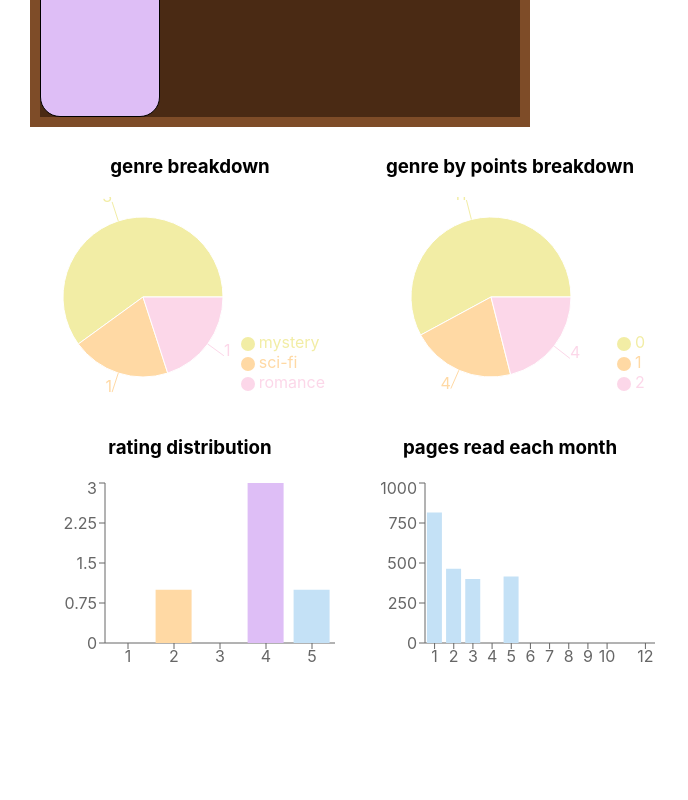
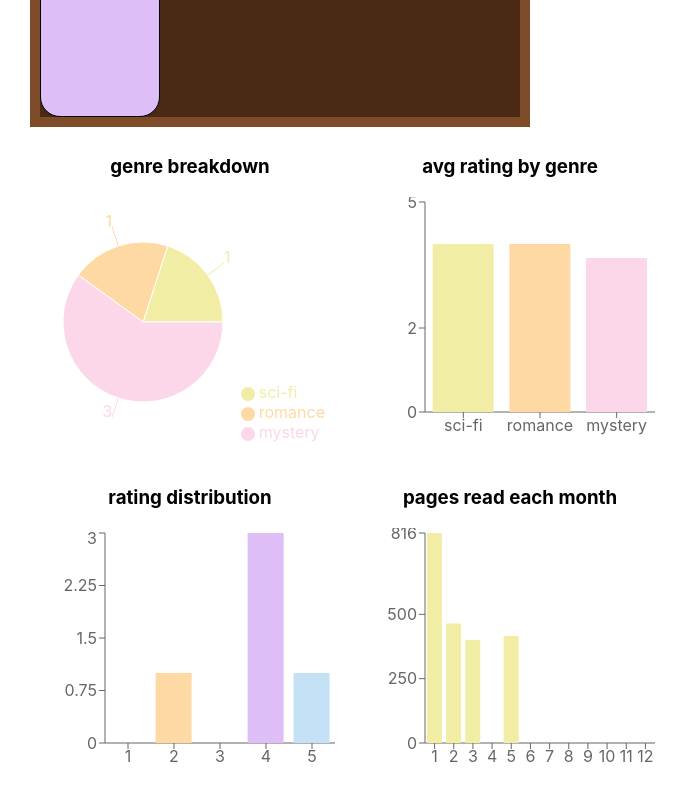
Before and after one commit to kath3rine/just4fun, a React (Create React App) app: page /just4fun/read in a window 1280 px wide. Shown: the part 756-1556 px from the top of the page, without its empty margins (0-688 px from the left). Before the commit the page ends 1484 px from the top, so only its background shows below. Built offline with nearby package versions, Linux system fonts and the light colour scheme.

Commit message:
more graphs

```diff
--- a/src/charts/BarGraph.js
+++ b/src/charts/BarGraph.js
@@ -1,5 +1,5 @@
-import {Tooltip, BarChart, Bar, XAxis, YAxis } from 'recharts'
-function BarGraph({title, w, h, xaxis, bar, dataIn, col, keys, lst, k}) {
+import {Tooltip, BarChart, Bar, XAxis, YAxis, Cell } from 'recharts'
+function BarGraph({title, w, h, xaxis, bar, dataIn, col, palette, keys, lst, k}) {
     var data = []
     if (dataIn) { {/* data alr aggregated */}
         data = dataIn
@@ -17,9 +17,16 @@ function BarGraph({title, w, h, xaxis, bar, dataIn, col, keys, lst, k}) {
             <h3>{title}</h3>
             <BarChart width={w} height={h} data={data}>
                 <Tooltip/>
-                <XAxis dataKey={xaxis ? xaxis : "name"}/>
-                <YAxis />
-                <Bar dataKey={bar ? bar : "count"} fill={col} />
+                <XAxis dataKey={xaxis ? xaxis : "name"} interval={0}/>
+                <YAxis domain={bar == "avgPoints" ? [0, 5] : [0, 8]} interval={0}/>
+                {palette
+                    ? <Bar dataKey={bar ? bar : "count"} >
+                        {data.map((entry, index) => (
+                        <Cell key={`cell-${index}`} fill={palette[index]} />
+                        ))}
+                        </Bar>
+                    : <Bar dataKey={bar ? bar : "count"} fill={col} />
+                }
             </BarChart>
         </div>
     )
--- a/src/data/MovieReviews.json
+++ b/src/data/MovieReviews.json
@@ -6,7 +6,10 @@
         "rating": "s2",
         "points": 2,
         "genre": "drama",
-        "decade": "20s",
+        "decade": "2020s",
+        "theme": [
+            "moving relationship"
+        ],
         "img": "https://upload.wikimedia.org/wikipedia/en/1/11/Aftersun.jpg",
         "review": "felt more like a montage than a film with an actual plot"
     },
@@ -16,9 +19,12 @@
         "month": 3,
         "rating": "s3",
         "points": 3,
+        "theme": [
+            "moving relationship"
+        ],
         "img": "https://upload.wikimedia.org/wikipedia/en/2/2b/Anora_%282024_film%29_poster.jpg",
         "genre": "drama",
-        "decade": "20s"
+        "decade": "2020s"
     },
     {
         "title": "bottoms",
@@ -27,7 +33,12 @@
         "rating": "s4",
         "points": 4,
         "genre": "comedy",
-        "decade": "20s",
+        "decade": "2020s",
+        "theme": [
+            "crude humor and satire",
+            "underdogs and coming of age",
+            "funny jokes and crude humor"
+        ],
         "img": "https://upload.wikimedia.org/wikipedia/en/d/db/Bottoms_poster.jpeg",
         "review": "booksmart's awkward gay cousin"
     },
@@ -38,7 +49,10 @@
         "rating": "s3",
         "genre": "comedy",
         "points": 3,
-        "decade": "20s",
+        "decade": "2020s",
+        "theme": [
+            "crude humor and satire"
+        ],
         "img": "https://upload.wikimedia.org/wikipedia/en/3/38/Shiva_Baby_film_poster.png",
         "review": "extra half-point for dianna agron"
     },
@@ -49,7 +63,12 @@
         "rating": "s4",
         "points": 4,
         "genre": "mystery",
-        "decade": "20s",
+        "decade": "2020s",
+        "theme" : [
+            "crude humor and satire",
+            "twisted dark psychological thriller",
+            "spooky, scary comedy"
+        ],
         "img": "https://upload.wikimedia.org/wikipedia/en/7/7f/Bodies_Bodies_Bodies_%28poster%29.jpeg",
         "review": "good watch. tense w/ a little bit of gen-z humor"
     },
@@ -60,7 +79,10 @@
         "rating": "s3",
         "points": 3,
         "genre": "romance",
-        "decade": "90s",
+        "theme": [
+            "humanity and the world around us"
+        ],
+        "decade": "1990s",
         "img": "https://a.ltrbxd.com/resized/film-poster/4/5/6/0/2/45602-chungking-express-0-1000-0-1500-crop.jpg?v=9475abb05b",
         "review": "could not bring myself to care"
     },
@@ -70,7 +92,10 @@
         "month": 6,
         "rating": "s3",
         "points": 3,
-        "decade": "90s",
+        "decade": "1990s",
+        "theme": [
+            "humanity and the world around us"
+        ],
         "img": "https://upload.wikimedia.org/wikipedia/en/0/04/Fallen-Angels-Poster.jpg",
         "genre": "romance"
     },
@@ -80,8 +105,11 @@
         "month": 6,
         "rating": "s3",
         "points": 3,
+        "theme": [
+            "intense violence and sexual transgression"
+        ],
         "genre": "mystery",
-        "decade": "80s",
+        "decade": "1980s",
         "img": "https://upload.wikimedia.org/wikipedia/en/f/fd/Blue_Velvet_%281986%29.png",
         "review": "wtf (derogatory)"
     },
@@ -92,7 +120,12 @@
         "rating": "s4",
         "points": 4,
         "genre": "romance",
-        "decade": "00s",
+        "decade": "2000s",
+        "theme": [
+            "relationship comedy",
+            "moving relationship",
+            "crude humor and satire"
+        ],
         "img": "https://a.ltrbxd.com/resized/film-poster/3/9/7/1/1/39711-saving-face-0-1000-0-1500-crop.jpg?v=cc366a685a",
         "review": "cute"
     }
--- a/src/data/TVReviews.json
+++ b/src/data/TVReviews.json
@@ -6,7 +6,12 @@
         "points": 4,
         "genre": "drama",
         "month": 1,
-        "decade": "20s",
+        "decade": "2020s",
+        "theme": [
+            "moving relationship",
+            "touching and sentimental family",
+            "powerful stories of heartbreak and suffering"
+        ],
         "review": "a lot less boring than it sounds like it should be",
         "img": "https://a.ltrbxd.com/resized/film-poster/1/0/7/4/9/8/3/1074983-lessons-in-chemistry-0-1000-0-1500-crop.jpg?v=15830ec867"
     },
@@ -16,9 +21,12 @@
         "rating": "s3",
         "points": 3,
         "month": 2,
+        "theme": [
+            "faith and religion"
+        ],
         "img": "https://a.ltrbxd.com/resized/film-poster/7/7/4/9/2/3/774923-midnight-mass-0-2000-0-3000-crop.jpg?v=4f5a735828",
         "genre": "mystery",
-        "decade": "20s"
+        "decade": "2020s"
     },
     {
         "title": "yellowjackets",
@@ -27,7 +35,7 @@
         "points": 5,
         "genre": "horror",
         "month": 5,
-        "decade": "20s",
+        "decade": "2020s",
         "img": "https://a.ltrbxd.com/resized/film-poster/1/3/6/8/6/7/5/1368675-yellowjackets-into-the-wild-of-season-3-0-2000-0-3000-crop.jpg?v=96c959b6d5"
     },
     {
@@ -39,6 +47,6 @@
         "review": "a little slow / not as gripping as i'd like",
         "img": "https://a.ltrbxd.com/resized/film-poster/3/8/4/5/5/7/384557-twin-peaks-0-1000-0-1500-crop.jpg?v=dd1938c1f2",
         "genre": "mystery",
-        "decade": "90s"
+        "decade": "1990s"
     }
 ]
--- a/src/sections/Bookshelf.js
+++ b/src/sections/Bookshelf.js
@@ -34,7 +34,7 @@ function Book({book, c, index}) {
 
 function Bookshelf() {
     const w = 300
-    const h = 200
+    const h = 250
     const COLORS = ['rgb(242, 237, 165)', '#ffd9a4', '#fcd7e9', '#debef6', "#c4e1f6"];
     const months = Array.from({ length: 12 }, (_, i) =>
         ({ month: i + 1, pages: 0 })
@@ -49,20 +49,23 @@ function Bookshelf() {
         pages: pagesMap[month] || 0,
       }));
 
-      const genreMap = Books.reduce((acc, { genre, points }) => {
+    const genreLst = [
+        "sci-fi", "romance", "mystery"
+    ]
+
+      const genreStats = Books.reduce((acc, { genre, points }) => {
         if (!acc[genre]) {
-          acc[genre] = 0;
+          acc[genre] = { total: 0, count: 0 };
         }
-        acc[genre] += points;
+        acc[genre].total += points;
+        acc[genre].count += 1;
         return acc;
       }, {});
-    const genreLst = [
-        "mystery", "sci-fi", "romance"
-    ]
-      const genreData = Object.entries(genreMap).map(([genre, points]) => ({
+
+      const genreStatsData = Object.entries(genreStats).map(([genre, { total, count }]) => ({
         genre,
-        points
-      }));
+        avgPoints: total / count
+      })).sort((a, b) => b.avgPoints - a.avgPoints);
 
     return (
         <div id="bookshelf">
@@ -89,22 +92,21 @@ function Bookshelf() {
                     lst={Books}
                     k='genre'/>
 
-                <MyPie palette={COLORS}
-                    categories={genreLst}
-                    k="genre by points"
+                <BarGraph title="avg rating by genre"
+                    palette={COLORS}
                     w={w} h={h}
-                    dataIn={genreData}/>
-
-
+                    dataIn={genreStatsData}
+                    xaxis="genre"
+                    bar="avgPoints"/>
 
                 <RatingChart palette={COLORS}
                     w={w} h={h}
                     lst={Books}/>
 
                 <BarGraph title="pages read each month"
-                    w={300} h={200}
+                    w={w} h={h}
                     xaxis="month"
-                    col={COLORS[4]}
+                    col={COLORS[0]}
                     bar="pages"
                     dataIn={pageData}/>
                 </div>
--- a/src/sections/FilmReel.js
+++ b/src/sections/FilmReel.js
@@ -1,10 +1,12 @@
-import React, { useState } from 'react';
+import React, { useState, PureComponent } from 'react';
 import Movies from "../data/MovieReviews.json"
 import TV from '../data/TVReviews.json'
 import RatingBar from '../components/RatingBar';
 import MyPie from '../charts/MyPie';
 import StackedBarGraph from '../charts/StackedBarGraph'
+import BarGraph from '../charts/BarGraph';
 import "../style/FilmReel.css";
+import { Treemap, Tooltip, Bar } from 'recharts'
 
 function Film({film, index}) {
     const [isFlipped, setIsFlipped] = useState(false);
@@ -23,7 +25,7 @@ function Film({film, index}) {
                     </div>
 
                     <div className={film.rating} id="film-back">
-                        <p id="details">#{index + 1} - {film.date} - {film.genre} {
+                        <p id="details">#{index + 1} | {film.date} {
                             film.seasons
                             ? <span> - {film.seasons} seasons</span>
                             : <p></p>}
@@ -36,9 +38,43 @@ function Film({film, index}) {
     )
 }
 
+function Themes({films}) {
+    const themeCounts = {};
+    films.forEach(({ theme }) => {
+        const themes = Array.isArray(theme) ? theme : [];
+        themes.forEach(t => {
+            if (!themeCounts[t]) {
+                themeCounts[t] = 0;
+            }
+            themeCounts[t] += 1;
+        });
+    });
+
+    const data = Object.entries(themeCounts).map(([theme, count]) => ({
+        name: theme,
+        size: count
+      }));
+
+    return(
+        <div style={{margin: "10px 0px 0px 30px"}}>
+            <h3>themes</h3>
+            <Treemap
+            width={800}
+            height={300}
+            data={data}
+            dataKey="size"
+            nameKey="name"
+            fontSize={8}
+            >
+            <Tooltip />
+        </Treemap>
+        </div>
+    )
+}
+
 function FilmReel() {
-    const films = [...TV, ...Movies]
-    const w = 310
+    const films = [...Movies, ...TV]
+    const w = 400
     const h = 300
     const COLORS = [
         'rgb(242, 237, 165)', '#ffd9a4', '#fcd7e9', '#debef6', "#c4e1f6"
@@ -47,36 +83,39 @@ function FilmReel() {
         "s1", 's2', 's3', 's4', 's5'
     ]
     const genreLst = [
-        'drama', 'mystery', 'horror', 'comedy', 'romance'
+        'horror', 'comedy', 'mystery', 'romance', 'drama'
     ]
     const decadesLst = [
-        '80s', '90s', '00s', '10s', '20s'
+        '1980s', '1990s', '2000s', '2010s', '2020s'
     ]
-    const genreMap = films.reduce((acc, { genre, points }) => {
+
+      const genreStats = films.reduce((acc, { genre, points }) => {
         if (!acc[genre]) {
-          acc[genre] = 0;
+          acc[genre] = { total: 0, count: 0 };
         }
-        acc[genre] += points;
+        acc[genre].total += points;
+        acc[genre].count += 1;
         return acc;
       }, {});
 
-      const genreData = Object.entries(genreMap).map(([genre, points]) => ({
+      const genreStatsData = Object.entries(genreStats).map(([genre, { total, count }]) => ({
         genre,
-        points
-      }));
+        avgPoints: total / count
+      })).sort((a, b) => b.avgPoints - a.avgPoints);
 
-      const decadeMap = films.reduce((acc, { decade, points }) => {
+      const decadeStats = films.reduce((acc, { decade, points }) => {
         if (!acc[decade]) {
-          acc[decade] = 0;
+          acc[decade] = { total: 0, count: 0 };
         }
-        acc[decade] += points;
+        acc[decade].total += points;
+        acc[decade].count += 1;
         return acc;
       }, {});
 
-      const decadeData = Object.entries(decadeMap).map(([decade, points]) => ({
+      const decadeStatsData = Object.entries(decadeStats).map(([decade, { total, count }]) => ({
         decade,
-        points
-      }));
+        avgPoints: total / count
+      })).sort((a, b) => a.decade.localeCompare(b.decade));
 
     return(
         <div className="section" id="film-reel">
@@ -96,20 +135,29 @@ function FilmReel() {
                 ))}
             </div>
 
-            <h2>stats</h2>
+            <h2 style={{borderTop: "1px #ddd solid", paddingTop: "20px"}}>
+                stats
+            </h2>
             <div className="charts" id="film-charts">
-
                 <MyPie palette={COLORS}
                     categories={genreLst}
                     w={w} h={h}
                     lst={films}
                     k='genre'/>
 
-            <MyPie palette={COLORS}
-                categories={genreLst}
-                k="genre by points"
+                <BarGraph title="avg rating by genre"
+                    palette={COLORS}
                     w={w} h={h}
-                dataIn={genreData}/>
+                    dataIn={genreStatsData}
+                    xaxis="genre"
+                    bar="avgPoints"/>
+
+                <BarGraph title="avg rating by decade"
+                    palette={COLORS}
+                    w={w} h={h}
+                    dataIn={decadeStatsData}
+                    xaxis="decade"
+                    bar="avgPoints"/>
 
                 <StackedBarGraph
                     cols={[COLORS[0], COLORS[1]]}
@@ -148,17 +196,7 @@ function FilmReel() {
                     title="rating distribution (by genre)"
                     target="genre"/>
 
-            <StackedBarGraph cols={COLORS}
-                bars={decadesLst}
-                k="rating"
-                target="decade"
-                lst={films}
-                w={w} h={h}
-                keys={ratings}
-                title="rating distribution (by decade)"/>
-
-
-
+            <Themes films={films}/>
             </div>
         </div>
     )
--- a/src/sections/Shhh.js
+++ b/src/sections/Shhh.js
@@ -8,9 +8,9 @@ import StackedBarGraph from '../charts/StackedBarGraph';
 function Wrapped({data, palette, col, w, h, y}) {
     return(
     <div style={{borderTop: "1px #ddd solid", marginTop: "30px"}}>
-        <h2>{y} first dates wrapped </h2>
+        <h2>{y} wrapped </h2>
         <p >total: {data.length}</p>
-    <div style={{ display: "flex", flexWrap: "wrap" }}>
+            <div style={{ display: "flex", flexWrap: "wrap" }}>
             <MyPie palette={palette}
             categories={["M", "F"]}
             w={w} h={h} lst={data} k="gender"/>
```
Lines whose indentation alone changed are shown as unchanged.
